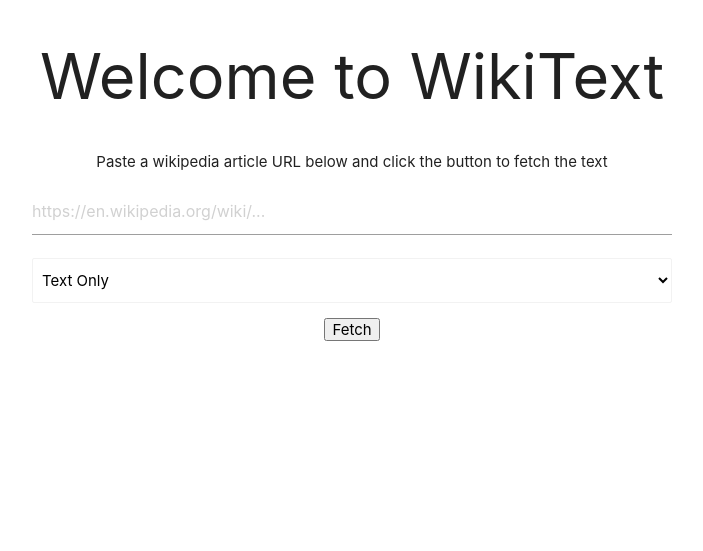
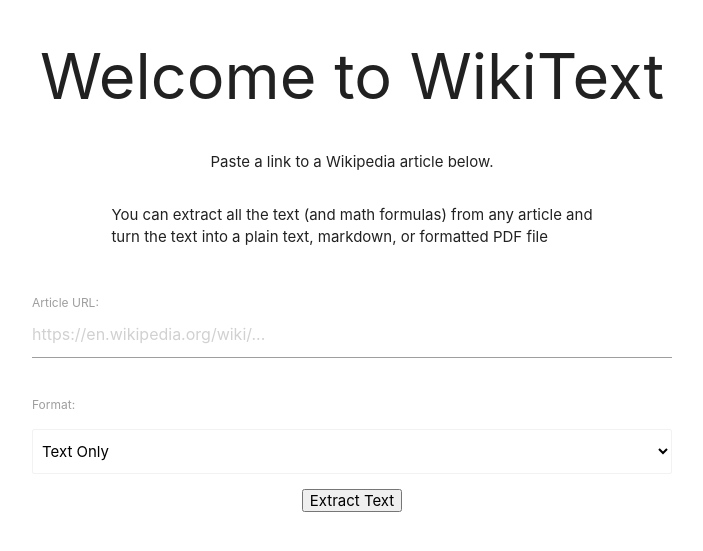
Before and after one commit to elunico/WikiText, a Flask app: page / in a window 1280 px wide. Shown: the top 551 px of the page, without its empty margins (288-991 px from the left). Run offline with Flask 2, Linux system fonts and the light colour scheme; some libraries are stand-ins or nearby versions.

Commit message:
Added math formula and pdf support

```diff
--- a/app.py
+++ b/app.py
@@ -1,7 +1,13 @@
-from flask import Flask, render_template, request, redirect, url_for, flash, jsonify
+import os
+import re
+import sys
+import tempfile
 import urllib.parse
-from main import get_wiki_text, StringFile
-import os
+import md2pdf
+
+from flask import Flask, request
+
+from main import StringFile, get_wiki_text
 
 app = Flask(__name__, static_url_path='/static')
 
@@ -15,23 +21,38 @@ def index():
 @app.route('/api/extract')
 def extract():
     url = urllib.parse.unquote(request.args.get('url'))
-    print(url)
+    url_object = urllib.parse.urlparse(url)
+    is_pdf = request.args.get('format') == 'pdf'
+    is_markdown = request.args.get('format') == 'markdown' or is_pdf
 
-    urlObject = urllib.parse.urlparse(url)
-    if not urlObject.netloc.endswith('wikipedia.org'):
-        return 'Error: Invalid URL. We only support wikipedia.org websites right now.', 400
-    isMarkdown = request.args.get('format') == 'markdown'
+
     if not url:
         return 'Error: No url provided', 400
-    else:
-        f = StringFile('')
-        try:
-            get_wiki_text(url, isMarkdown, f)
-        except:
-            return 'Error: Failed to get extract wiki text from {}'.format(url), 500
-        return f.string
+    if not url_object.netloc.endswith('wikipedia.org'):
+        return 'Error: Invalid URL. We only support wikipedia.org websites right now.', 400
+
+    f = StringFile('')
+    try:
+        get_wiki_text(url, is_markdown, f)
+        text = f.string
+        text = re.sub(r'\[\d+]', '', text)
+        text = re.sub(r'\[([^\[\]]+?)]', r'', text)
+        f.string = text
+        if is_pdf:
+            with tempfile.TemporaryDirectory() as d:
+
+                md2pdf.md2pdf(os.path.join(d, 'temp.pdf'), f.string, css_file_path=os.path.join('resources', 'default.css'))
+                with open(os.path.join(d, 'temp.pdf'), 'rb') as pdf:
+                    return pdf.read()
+        else:
+            return f.string
+
+    except (AttributeError, ValueError, TypeError, OSError) as e:
+        print("Error on url='{}': {}".format(url, repr(e)), file=sys.stderr)
+        return 'Error: Failed to get extract wiki text from {}'.format(url), 500
 
 
 if __name__ == "__main__":
     from waitress import serve
+
     serve(app, host="0.0.0.0", port=os.getenv("PORT"))
--- a/static/index.css
+++ b/static/index.css
@@ -15,3 +15,7 @@ select {
   display: unset;
   margin: 1rem;
 }
+
+label {
+    align-self: flex-start;
+}
--- a/static/index.js
+++ b/static/index.js
@@ -1,6 +1,7 @@
 const urlField = document.getElementById('url');
 const submitButton = document.getElementById('fetch');
 const formatSelect = document.getElementById('format');
+const statusArea = document.getElementById('status')
 
 function nameFromUrl(url) {
   const urlParts = url.split('/');
@@ -8,6 +9,10 @@ function nameFromUrl(url) {
   const nameParts = lastPart.split('.');
   console.log(nameParts);
   return nameParts[0].split('').filter(char => /\w/gi.test(char)).join('');
+}
+
+function extensionForFormat(format) {
+    return {'markdown': '.md', 'text': '.txt', 'pdf': '.pdf'}[format]
 }
 
 window.onload = function () {
@@ -23,16 +28,22 @@ submitButton.addEventListener('click', () => {
 
   localStorage.setItem('format', formatSelect.value);
 
+  submitButton.setAttribute('disabled', true);
+  formatSelect.setAttribute('disabled', true);
+  statusArea.style.display = 'block'
   fetch(`/api/extract?url=${encodeURIComponent(url)}&format=${encodeURIComponent(formatSelect.value)}`)
     .then(response => response.blob())
     .then(blob => {
       let fileURL = window.URL.createObjectURL(blob);
       let a = document.createElement('a');
       a.href = fileURL;
-      a.download = nameFromUrl(url) + ((formatSelect.value == 'markdown') ? '.md' : '.txt');
+      a.download = nameFromUrl(url) + extensionForFormat(formatSelect.value);
       document.body.appendChild(a);
       a.click();
       a.remove();
+      submitButton.removeAttribute('disabled');
+      formatSelect.removeAttribute('disabled');
+      statusArea.style.display = 'none'
     });
 
 });
--- a/templates/index.html
+++ b/templates/index.html
@@ -15,14 +15,23 @@
 <body>
   <h1>Welcome to WikiText</h1>
 
-  <p>Paste a wikipedia article URL below and click the button to fetch the text</p>
+  <p>Paste a link to a Wikipedia article below.</p>
+  <p>You can extract all the text (and math formulas) from any article and <br>turn the text into a plain text, markdown, or formatted PDF file</p>
+  <p></p>
+  <label for="url">Article URL:</label>
   <input type="text" id="url" placeholder="https://en.wikipedia.org/wiki/...">
-
+<p></p>
+  <label for="format" >Format: </label>
   <select id="format">
     <option value="text">Text Only</option>
     <option value="markdown">Markdown</option>
+    <option value="pdf">PDF (Takes a while)</option>
   </select>
-  <button class="button-primary" id="fetch">Fetch</button>
+  <button class="button-primary" id="fetch">Extract Text</button>
+  <p id="status" style="display: none;">
+    Generating content please wait...
+    If you are creating a PDF this will take a few seconds
+  </p>
 
 
   <!-- Compiled and minified JavaScript -->
```
Also changed, not shown: main.py (+70 -11 lines), requirements.txt (+19 -0 lines), resources/default.css (added, +13 -0 lines), 1 other file.
